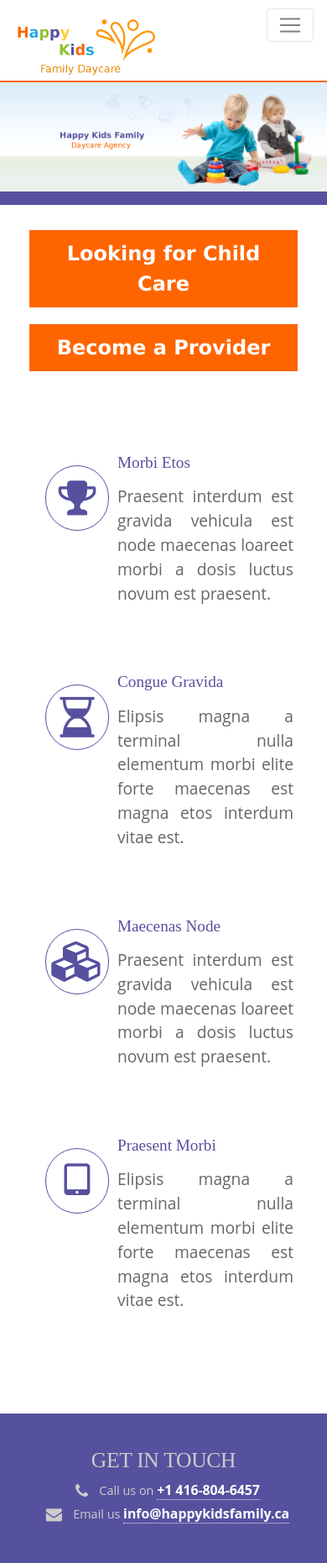
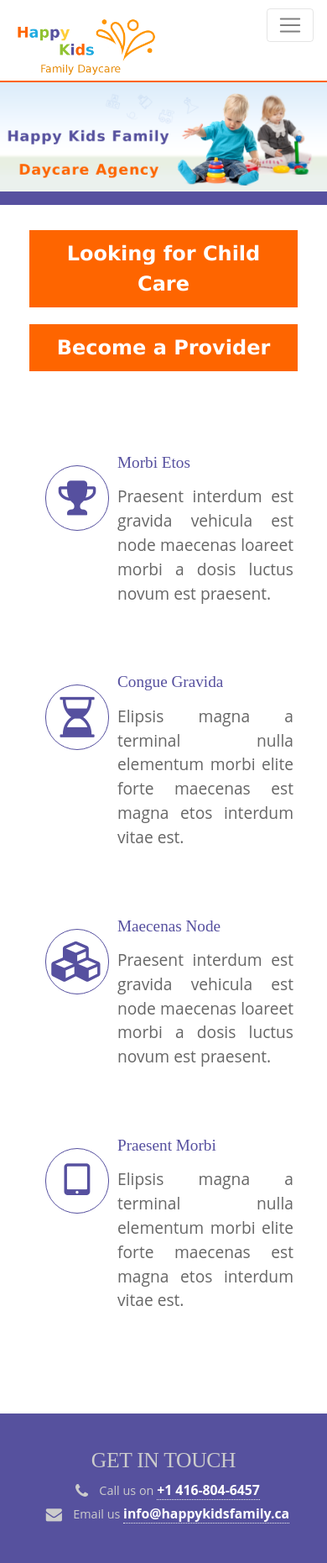
Before and after one commit to hkfda/hkfda.github.io, a Jekyll site: the page built from index.md, in a window 390 px wide. Shown: the whole page at 84% size. Built offline with Jekyll 4.4.1, drawn with Linux system fonts in a browser that asks for light colours; nearby versions of some CDN libraries.

Commit message:
Switch slider for phone

```diff
--- a/css/style.css
+++ b/css/style.css
@@ -125,6 +125,24 @@ blockquote {
 }
 }
 
+@media (min-width:992px) {
+    .desktop-only {
+        display:block !important;
+    }
+    .mobile-only {
+        display:none !important;
+    }
+
+}
+
+@media (max-width: 991px) {
+    .mobile-only {
+        display:block !important;
+    }
+    .desktop-only {
+        display:none !important;
+    }
+}
 
 /* =============================================================================
 Helper classes
--- a/index.md
+++ b/index.md
@@ -5,7 +5,8 @@ title: HappyKidsFamily
 
 <div style="text-align:center">
 	<div style="height: 2px; background: #fe6500; width: 100%;"></div>
-	<img src="{{ site.baseurl }}/slider.png" />
+	<img class="desktop-only" src="{{ site.baseurl }}/slider.png" />
+	<img class="mobile-only" src="{{ site.baseurl }}/slider_small.png" />
 	<div style="height: 1rem; background: #56509f; width: 100%;"></div>
 	<div style="width: 100%; padding-top: 20px;">
 		<a href="{{site.baseurl}}/index" style="font-size: 1.5rem; font-weight: bold; display: inline-block; color: #fff; background: #fe6500; width: 20rem; padding: 10px; margin: 10px">Looking for Child Care</a>
```
Also changed, not shown: 404_banner.jpg (added), slider_small.png (added).
